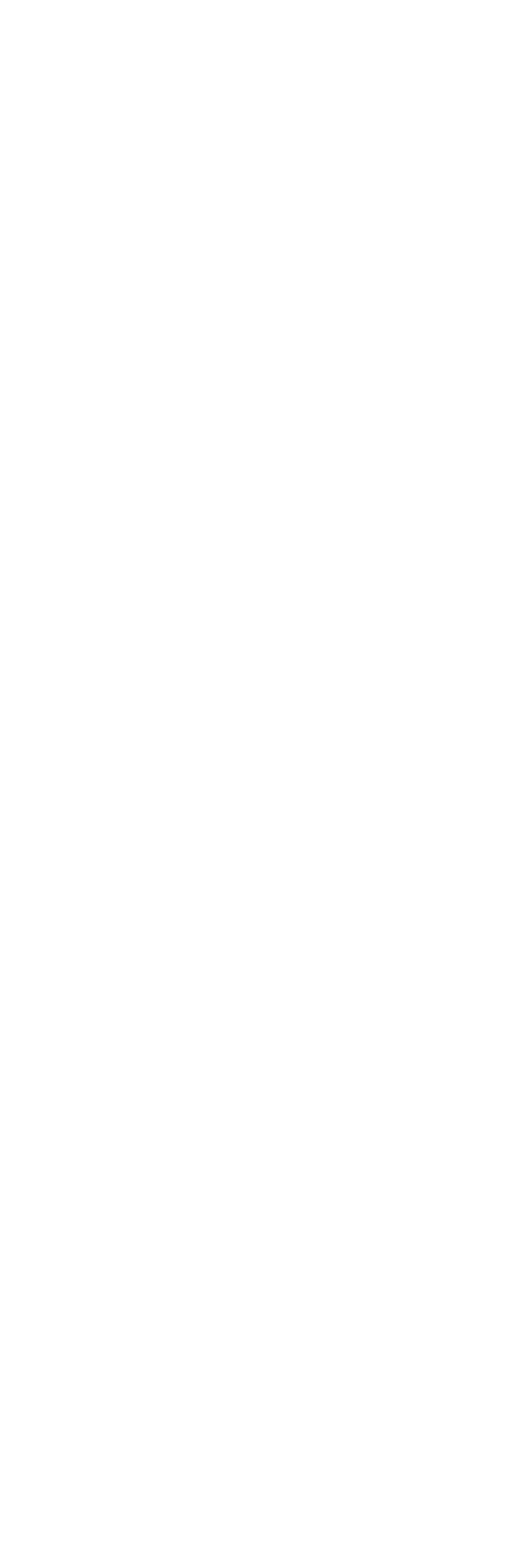
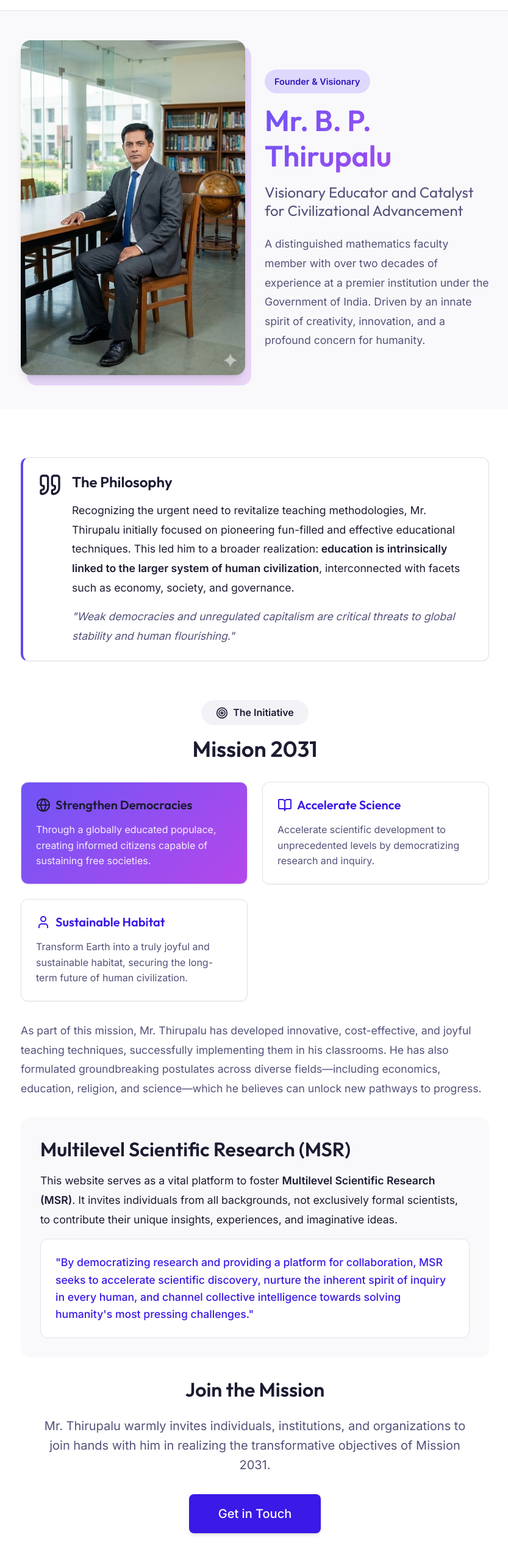
Before and after one commit to spranav/StaticCMS, a React (Vite) app: page /about in a window 1280 px wide. Before the commit this address had no page. Shown: the part 53-2606 px from the top of the page at 61% size, without its empty margins (222-1055 px from the left). Before the commit the page ends 800 px from the top, so only its background shows below. Built offline with nearby package versions, Linux system fonts and the light colour scheme.

Commit message:
Create dedicated About page

```diff
--- a/src/App.jsx
+++ b/src/App.jsx
@@ -1,6 +1,7 @@
 import { BrowserRouter, Routes, Route, Navigate } from 'react-router-dom';
 import Home from './pages/Home';
 import Post from './pages/Post';
+import About from './pages/About';
 import Login from './pages/admin/Login';
 import Dashboard from './pages/admin/Dashboard';
 import Editor from './pages/admin/Editor';
@@ -17,6 +18,7 @@ function App() {
           {/* Public Routes */}
           <Route element={<PublicLayout />}>
             <Route path="/" element={<Home />} />
+            <Route path="/about" element={<About />} />
             <Route path="/post/:slug" element={<Post />} />
           </Route>
 
--- a/src/components/Navbar.jsx
+++ b/src/components/Navbar.jsx
@@ -8,7 +8,7 @@ export default function Navbar() {
 
     const links = [
         { name: 'Home', path: '/' },
-        { name: 'About Mission 2031', path: '/#about' },
+        { name: 'About Mission 2031', path: '/about' },
         { name: 'How MSR Works', path: '/#msr' },
         { name: 'Articles & Ideas', path: '/#articles' },
         { name: 'Admin', path: '/admin' },
--- /dev/null
+++ b/src/pages/About.jsx
@@ -0,0 +1,125 @@
+import { Quote, User, Target, Globe, BookOpen } from 'lucide-react';
+
+export default function About() {
+    return (
+        <div style={{ paddingBottom: 'var(--space-12)' }}>
+            {/* Header Section */}
+            <div style={{ background: 'var(--color-surface-50)', padding: 'var(--space-12) 0' }}>
+                <div className="container">
+                    <div style={{ display: 'grid', gridTemplateColumns: 'repeat(auto-fit, minmax(300px, 1fr))', gap: 'var(--space-8)', alignItems: 'center' }}>
+
+                        {/* Image */}
+                        <div style={{ position: 'relative' }}>
+                            <div style={{ position: 'absolute', inset: '10px -10px -10px 10px', background: 'var(--gradient-brand)', borderRadius: 'var(--radius-xl)', opacity: 0.2 }}></div>
+                            <img
+                                src="/assets/images/founder.jpg"
+                                alt="Mr. B. P. Thirupalu"
+                                style={{ width: '100%', borderRadius: 'var(--radius-xl)', position: 'relative', boxShadow: 'var(--shadow-lg)' }}
+                            />
+                        </div>
+
+                        {/* Title Info */}
+                        <div>
+                            <div style={{ display: 'inline-block', padding: 'var(--space-2) var(--space-4)', background: 'var(--color-brand-100)', color: 'var(--color-brand-700)', borderRadius: '50px', fontWeight: '600', fontSize: '0.9rem', marginBottom: 'var(--space-4)' }}>
+                                Founder & Visionary
+                            </div>
+                            <h1 className="text-gradient" style={{ fontSize: '3rem', lineHeight: '1.2', marginBottom: 'var(--space-4)' }}>
+                                Mr. B. P. Thirupalu
+                            </h1>
+                            <h2 style={{ fontSize: '1.5rem', color: 'var(--color-text-muted)', fontWeight: '400', marginBottom: 'var(--space-6)' }}>
+                                Visionary Educator and Catalyst for Civilizational Advancement
+                            </h2>
+                            <p style={{ fontSize: '1.1rem', color: 'var(--color-text-muted)', lineHeight: '1.8' }}>
+                                A distinguished mathematics faculty member with over two decades of experience at a premier institution under the Government of India. Driven by an innate spirit of creativity, innovation, and a profound concern for humanity.
+                            </p>
+                        </div>
+                    </div>
+                </div>
+            </div>
+
+            <div className="container" style={{ marginTop: 'var(--space-12)' }}>
+                {/* Philosophy Section */}
+                <section className="section">
+                    <div className="card" style={{ borderLeft: '4px solid var(--color-brand-500)' }}>
+                        <div style={{ display: 'flex', gap: 'var(--space-4)' }}>
+                            <Quote size={40} style={{ color: 'var(--color-brand-200)', flexShrink: 0 }} />
+                            <div>
+                                <h3 style={{ fontSize: '1.5rem', marginBottom: 'var(--space-4)' }}>The Philosophy</h3>
+                                <p style={{ fontSize: '1.1rem', lineHeight: '1.8', marginBottom: 'var(--space-4)' }}>
+                                    Recognizing the urgent need to revitalize teaching methodologies, Mr. Thirupalu initially focused on pioneering fun-filled and effective educational techniques. This led him to a broader realization:
+                                    <strong> education is intrinsically linked to the larger system of human civilization</strong>, interconnected with facets such as economy, society, and governance.
+                                </p>
+                                <p style={{ fontSize: '1.1rem', lineHeight: '1.8', fontStyle: 'italic', color: 'var(--color-text-muted)' }}>
+                                    "Weak democracies and unregulated capitalism are critical threats to global stability and human flourishing."
+                                </p>
+                            </div>
+                        </div>
+                    </div>
+                </section>
+
+                {/* Mission 2031 Section */}
+                <section className="section">
+                    <div style={{ textAlign: 'center', marginBottom: 'var(--space-8)' }}>
+                        <div style={{ display: 'inline-flex', alignItems: 'center', gap: 'var(--space-2)', background: 'var(--color-surface-100)', padding: 'var(--space-2) var(--space-6)', borderRadius: '50px', color: 'var(--color-text-main)', fontWeight: '600' }}>
+                            <Target size={20} className="text-gradient" /> The Initiative
+                        </div>
+                        <h2 className="section-title" style={{ marginTop: 'var(--space-4)' }}>Mission 2031</h2>
+                    </div>
+
+                    <div className="grid-3">
+                        <div className="card" style={{ background: 'var(--gradient-brand)', color: 'white' }}>
+                            <h3 style={{ fontSize: '1.25rem', marginBottom: 'var(--space-4)', display: 'flex', alignItems: 'center', gap: 'var(--space-2)' }}>
+                                <Globe size={24} /> Strengthen Democracies
+                            </h3>
+                            <p style={{ opacity: 0.9 }}>Through a globally educated populace, creating informed citizens capable of sustaining free societies.</p>
+                        </div>
+                        <div className="card">
+                            <h3 style={{ fontSize: '1.25rem', marginBottom: 'var(--space-4)', display: 'flex', alignItems: 'center', gap: 'var(--space-2)', color: 'var(--color-brand-600)' }}>
+                                <BookOpen size={24} /> Accelerate Science
+                            </h3>
+                            <p style={{ color: 'var(--color-text-muted)' }}>Accelerate scientific development to unprecedented levels by democratizing research and inquiry.</p>
+                        </div>
+                        <div className="card">
+                            <h3 style={{ fontSize: '1.25rem', marginBottom: 'var(--space-4)', display: 'flex', alignItems: 'center', gap: 'var(--space-2)', color: 'var(--color-brand-600)' }}>
+                                <User size={24} /> Sustainable Habitat
+                            </h3>
+                            <p style={{ color: 'var(--color-text-muted)' }}>Transform Earth into a truly joyful and sustainable habitat, securing the long-term future of human civilization.</p>
+                        </div>
+                    </div>
+
+                    <div style={{ marginTop: 'var(--space-8)', fontSize: '1.1rem', lineHeight: '1.8', color: 'var(--color-text-muted)' }}>
+                        As part of this mission, Mr. Thirupalu has developed innovative, cost-effective, and joyful teaching techniques, successfully implementing them in his classrooms. He has also formulated groundbreaking postulates across diverse fields—including economics, education, religion, and science—which he believes can unlock new pathways to progress.
+                    </div>
+                </section>
+
+                {/* MSR Platform Section */}
+                <section className="section" style={{ background: 'var(--color-surface-50)', padding: 'var(--space-8)', borderRadius: 'var(--radius-xl)' }}>
+                    <div style={{ display: 'grid', gridTemplateColumns: '1fr', gap: 'var(--space-8)' }}>
+                        <div>
+                            <h2 style={{ fontSize: '2rem', marginBottom: 'var(--space-4)' }}>Multilevel Scientific Research (MSR)</h2>
+                            <p style={{ fontSize: '1.1rem', lineHeight: '1.8', marginBottom: 'var(--space-4)' }}>
+                                This website serves as a vital platform to foster <strong>Multilevel Scientific Research (MSR)</strong>. It invites individuals from all backgrounds, not exclusively formal scientists, to contribute their unique insights, experiences, and imaginative ideas.
+                            </p>
+                            <div style={{ padding: 'var(--space-6)', background: 'white', borderRadius: 'var(--radius-lg)', border: '1px solid var(--color-border)' }}>
+                                <p style={{ fontSize: '1.1rem', fontWeight: '500', color: 'var(--color-brand-600)' }}>
+                                    "By democratizing research and providing a platform for collaboration, MSR seeks to accelerate scientific discovery, nurture the inherent spirit of inquiry in every human, and channel collective intelligence towards solving humanity's most pressing challenges."
+                                </p>
+                            </div>
+                        </div>
+                    </div>
+                </section>
+
+                {/* Closing CTA */}
+                <section className="section" style={{ textAlign: 'center' }}>
+                    <h2 style={{ fontSize: '2rem', marginBottom: 'var(--space-6)' }}>Join the Mission</h2>
+                    <p style={{ fontSize: '1.25rem', color: 'var(--color-text-muted)', marginBottom: 'var(--space-8)', maxWidth: '700px', margin: '0 auto var(--space-8)' }}>
+                        Mr. Thirupalu warmly invites individuals, institutions, and organizations to join hands with him in realizing the transformative objectives of Mission 2031.
+                    </p>
+                    <a href="mailto:contact@mission2031.org" className="btn btn-primary" style={{ padding: '1rem 3rem', fontSize: '1.25rem' }}>
+                        Get in Touch
+                    </a>
+                </section>
+            </div>
+        </div>
+    );
+}
```
Also changed, not shown: public/assets/images/founder.jpg (added).
